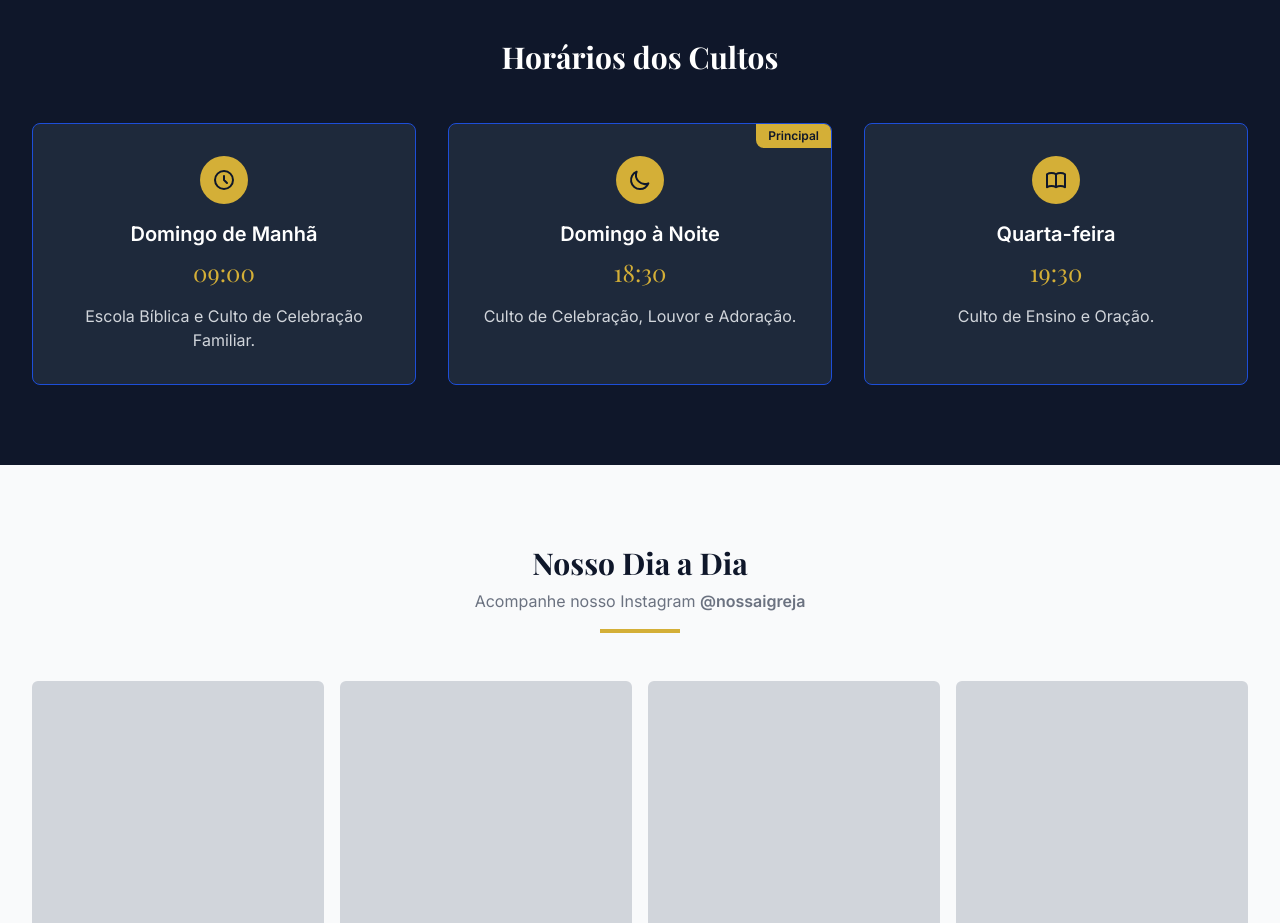
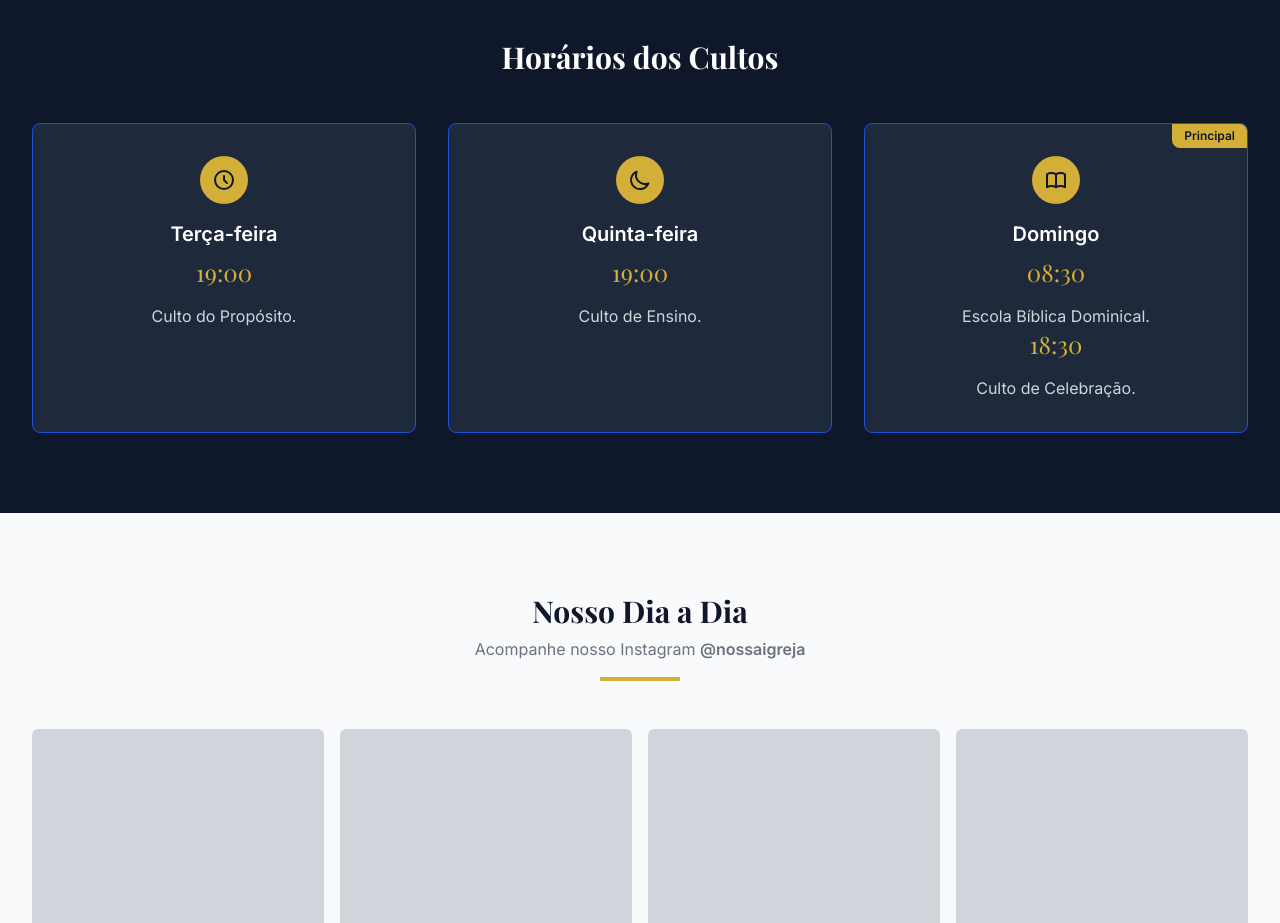
Before and after one commit to eugustavo61-spec/landing-page-igreja-, a website: page index.html in a window 1280 px wide. Shown: the part 1660-2583 px from the top of the page. Drawn offline with nearby package versions, Linux system fonts and the light colour scheme.

Commit message:
Update index.html
COMMIT DE AJUSTE DE ENDEREÇO E HORARIOS

```diff
--- a/index.html
+++ b/index.html
@@ -126,28 +126,30 @@
                     <div class="w-12 h-12 bg-gold-500 text-blue-900 rounded-full flex items-center justify-center mx-auto mb-4">
                         <svg class="w-6 h-6" fill="none" stroke="currentColor" viewBox="0 0 24 24"><path stroke-linecap="round" stroke-linejoin="round" stroke-width="2" d="M12 8v4l3 3m6-3a9 9 0 11-18 0 9 9 0 0118 0z"></path></svg>
                     </div>
-                    <h3 class="text-xl font-bold mb-2">Domingo de Manhã</h3>
-                    <p class="text-gold-500 text-2xl font-serif mb-4">09:00</p>
-                    <p class="text-gray-300">Escola Bíblica e Culto de Celebração Familiar.</p>
+                    <h3 class="text-xl font-bold mb-2">Terça-feira</h3>
+                    <p class="text-gold-500 text-2xl font-serif mb-4">19:00</p>
+                    <p class="text-gray-300">Culto do Propósito.</p>
                 </div>
                 <!-- Card 2 -->
+                <div class="bg-blue-800 p-8 rounded-lg border border-blue-700 hover:-translate-y-2 transition duration-300">
+                    <div class="w-12 h-12 bg-gold-500 text-blue-900 rounded-full flex items-center justify-center mx-auto mb-4">
+                        <svg class="w-6 h-6" fill="none" stroke="currentColor" viewBox="0 0 24 24"><path stroke-linecap="round" stroke-linejoin="round" stroke-width="2" d="M20.354 15.354A9 9 0 018.646 3.646 9.003 9.003 0 0012 21a9.003 9.003 0 008.354-5.646z"></path></svg>
+                    </div>
+                    <h3 class="text-xl font-bold mb-2">Quinta-feira</h3>
+                    <p class="text-gold-500 text-2xl font-serif mb-4">19:00</p>
+                    <p class="text-gray-300">Culto de Ensino.</p>
+                </div>
+                <!-- Card 3 -->
                 <div class="bg-blue-800 p-8 rounded-lg border border-blue-700 hover:-translate-y-2 transition duration-300 relative overflow-hidden">
                     <div class="absolute top-0 right-0 bg-gold-500 text-blue-900 text-xs font-bold px-3 py-1 rounded-bl-lg">Principal</div>
                     <div class="w-12 h-12 bg-gold-500 text-blue-900 rounded-full flex items-center justify-center mx-auto mb-4">
-                        <svg class="w-6 h-6" fill="none" stroke="currentColor" viewBox="0 0 24 24"><path stroke-linecap="round" stroke-linejoin="round" stroke-width="2" d="M20.354 15.354A9 9 0 018.646 3.646 9.003 9.003 0 0012 21a9.003 9.003 0 008.354-5.646z"></path></svg>
-                    </div>
-                    <h3 class="text-xl font-bold mb-2">Domingo à Noite</h3>
-                    <p class="text-gold-500 text-2xl font-serif mb-4">18:30</p>
-                    <p class="text-gray-300">Culto de Celebração, Louvor e Adoração.</p>
-                </div>
-                <!-- Card 3 -->
-                <div class="bg-blue-800 p-8 rounded-lg border border-blue-700 hover:-translate-y-2 transition duration-300">
-                    <div class="w-12 h-12 bg-gold-500 text-blue-900 rounded-full flex items-center justify-center mx-auto mb-4">
                         <svg class="w-6 h-6" fill="none" stroke="currentColor" viewBox="0 0 24 24"><path stroke-linecap="round" stroke-linejoin="round" stroke-width="2" d="M12 6.253v13m0-13C10.832 5.477 9.246 5 7.5 5S4.168 5.477 3 6.253v13C4.168 18.477 5.754 18 7.5 18s3.332.477 4.5 1.253m0-13C13.168 5.477 14.754 5 16.5 5c1.747 0 3.332.477 4.5 1.253v13C19.832 18.477 18.247 18 16.5 18c-1.746 0-3.332.477-4.5 1.253"></path></svg>
                     </div>
-                    <h3 class="text-xl font-bold mb-2">Quarta-feira</h3>
-                    <p class="text-gold-500 text-2xl font-serif mb-4">19:30</p>
-                    <p class="text-gray-300">Culto de Ensino e Oração.</p>
+                    <h3 class="text-xl font-bold mb-2">Domingo</h3>
+                    <p class="text-gold-500 text-2xl font-serif mb-4">08:30</p>
+                     <p class="text-gray-300">Escola Bíblica Dominical.</p>
+                    <p class="text-gold-500 text-2xl font-serif mb-4">18:30</p>
+                    <p class="text-gray-300">Culto de Celebração.</p>
                 </div>
             </div>
         </div>
```
